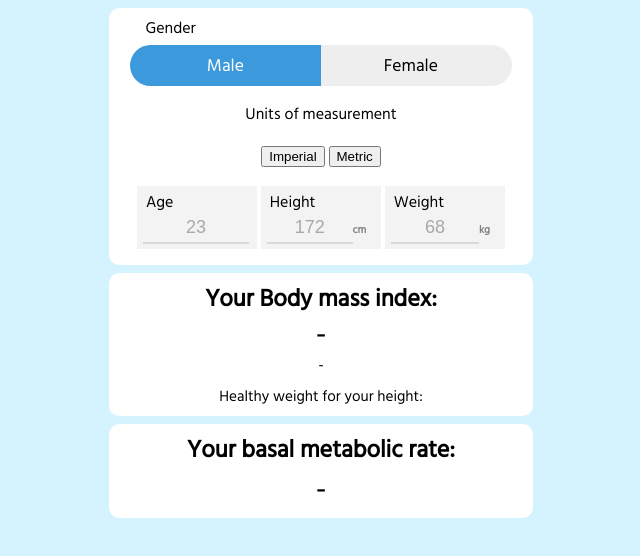
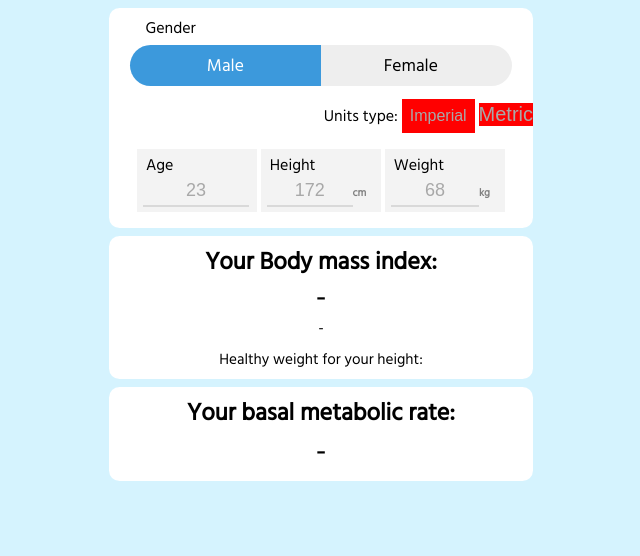
Before and after one commit to VinnyStuff/BMI-BMR-Tracker, a plain HTML site: page index.html in a window 1280 px wide. Shown: the whole page, without its empty margins (319-959 px from the left). Drawn offline with Linux system fonts and the light colour scheme.

Commit message:
tentando fazer o css

```diff
--- a/index.html
+++ b/index.html
@@ -17,7 +17,7 @@
             <button type="button" id="female" class="gender" value="female">Female</button>
         </div>
         <div id="unitOfMeasurementDiv">
-            <p id="unitOfMeasurementitle">Units of measurement</p>
+            <p id="unitOfMeasurementitle">Units type:</p>
             <button type="button" id="imperialButton" value="imperial">Imperial</button>
             <button type="button" id="metricButton" value="metric">Metric</button>
         </div>
--- a/style.css
+++ b/style.css
@@ -201,3 +201,45 @@ input::placeholder{
 #heightImperial2{
     margin-left: -0.5pt;
 }
+
+
+
+
+
+#unitOfMeasurementDiv{
+    margin-top: 0.8em;
+    text-align: right;
+}
+
+#unitOfMeasurementitle , #imperialButton ,#metricButton{
+    display: inline;
+}
+
+#unitOfMeasurementitle{
+    font-size: 1em;
+    font-weight: 500;
+    text-align: left;
+}
+
+#imperialButton ,#metricButton{
+    border: none;
+    background-color: transparent;
+    font-size: 1em;
+    color: #A8A8A8;
+    background-color: red;
+    padding: 0.5em;
+}
+
+#imperialButton{
+
+}
+
+
+#metricButton{
+
+}
+
+.activeUnitOfMeasurement, #metricButton{
+    font-size: 1.25em;
+    padding: 0;
+}
```
